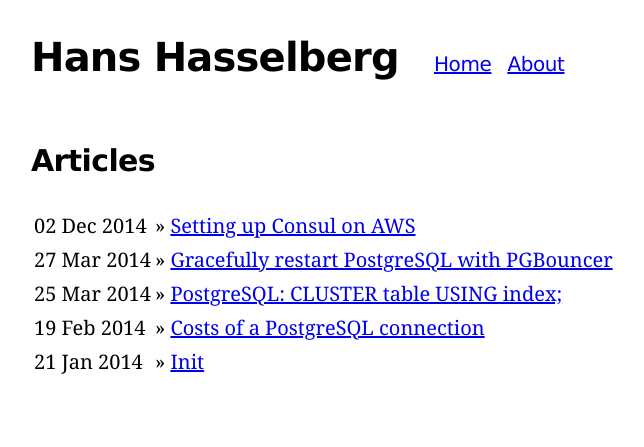
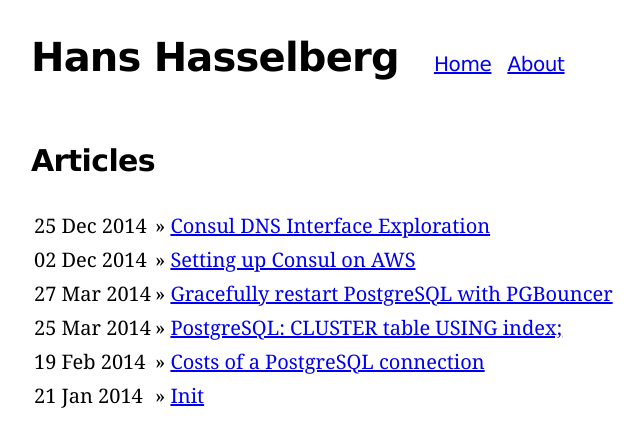
Before and after one commit to hanshasselberg/i0rek.github.io, a Jekyll site: the page built from index.html, in a window 1280 px wide. Shown: the top 447 px of the page, without its empty margins (259-903 px from the left). Built offline with Jekyll 4.4.1, drawn with Linux system fonts in a browser that asks for light colours; Markdown is read by kramdown in place of the engine named in the settings; comment, search, counter and statistics services are not loaded.

Commit message:
publish.

```diff
--- a/_drafts/consul_dns.markdown
+++ b/_posts/2014-12-25-consul_dns.markdown
@@ -1,6 +1,7 @@
 ---
 layout: post
 title:  "Consul DNS Interface Exploration"
+date:   2014-12-25 10:12:00
 ---
 
 Recently I looked into Consul's [DNS Interface](https://consul.io/docs/agent/dns.html). It is a very nice feature, it lets you query for nodes or services via DNS. During my experiments I was running three Consul servers on [c3.large EC2 instances](https://aws.amazon.com/ec2/instance-types/#Compute_Optimized) and ten Consul clients on c3.large.
```
